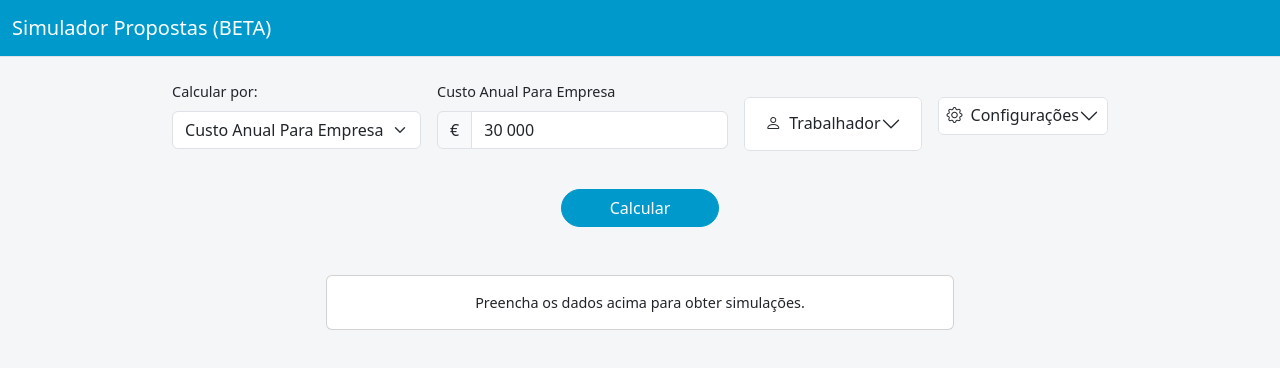
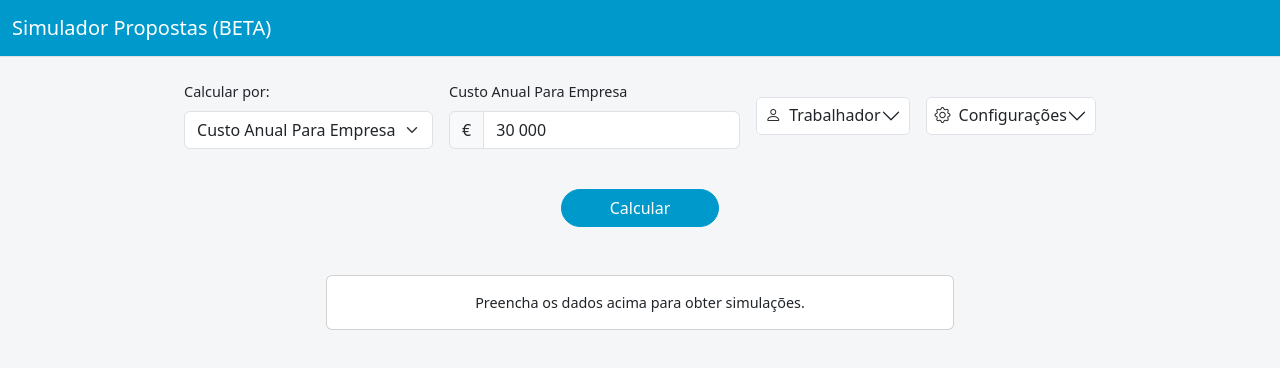
Before and after one commit to AndrePinheir0/salary-simulator, an Angular app: page / in a window 1280 px wide. Shown: the top 368 px of the page. Built offline with nearby package versions, Linux system fonts and the light colour scheme.

Commit message:
fix: padding

```diff
--- a/src/app/simulator/simulator.component.html
+++ b/src/app/simulator/simulator.component.html
@@ -73,7 +73,7 @@
       <div class="accordion mt-3" id="accordionExample" ngbAccordion>
         <div ngbAccordionItem class="accordion-item" [collapsed]="true">
           <h2 ngbAccordionHeader class="accordion-header">
-            <button ngbAccordionButton class="accordion-button">
+            <button ngbAccordionButton class="accordion-button p-2">
               <i class="bi bi-person me-2"></i>
               Trabalhador
             </button>
```
